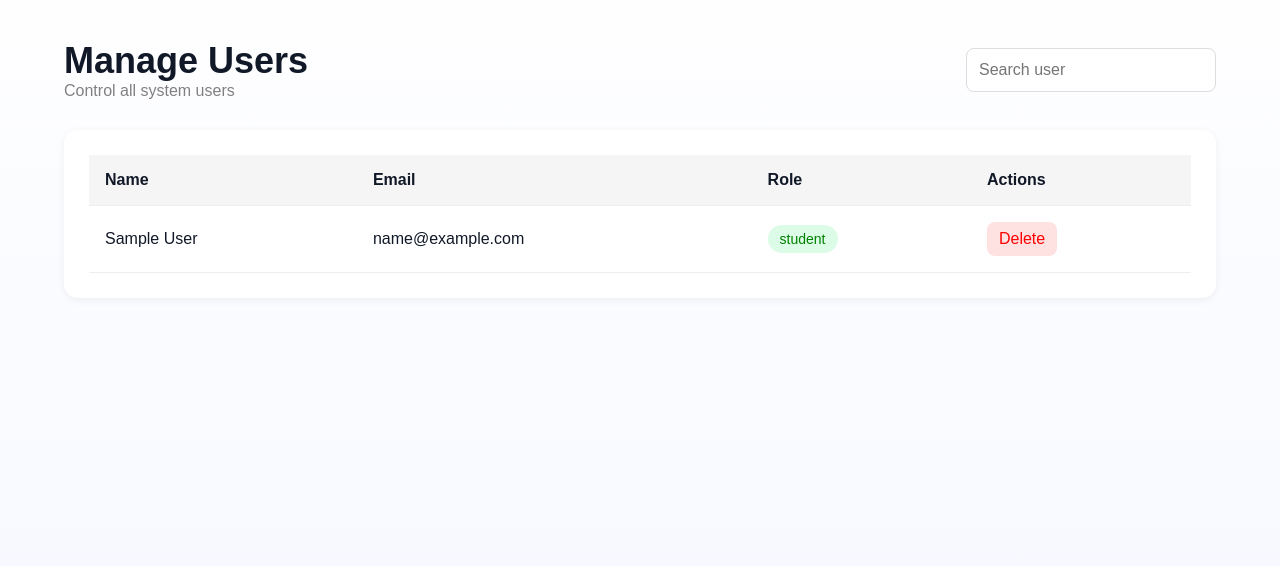
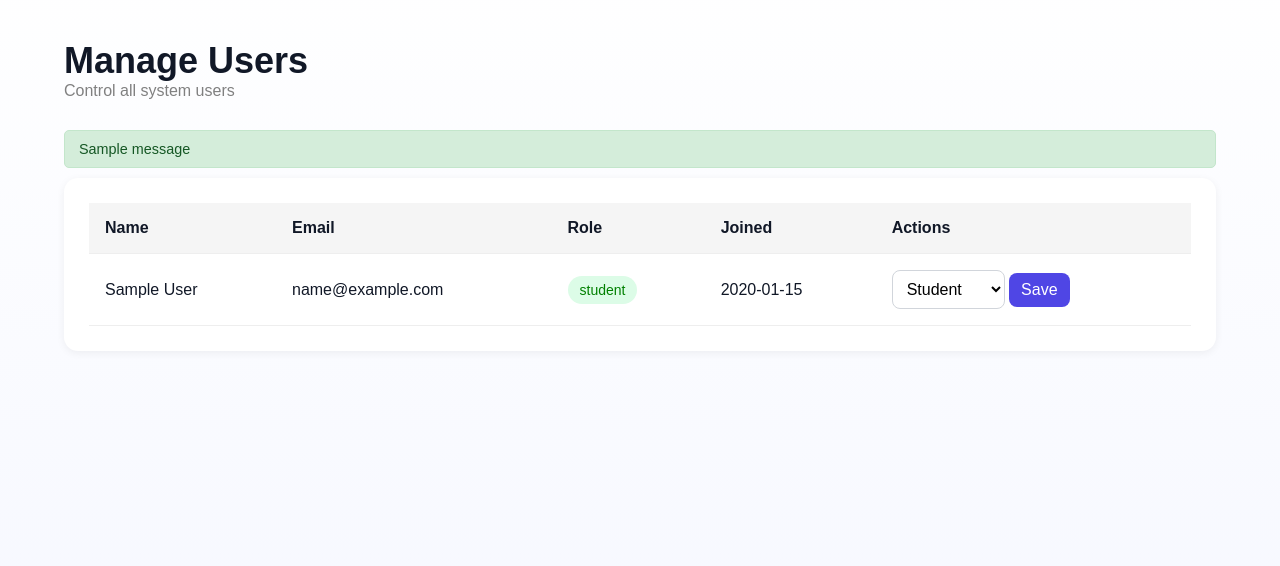
Before and after one commit to nishant-b-bit/AI39-C--Group-7-College_Event_Management_System, a Flask app: page /manage_users in a window 1280 px wide. Shown: the part 71-637 px from the top of the page. Run offline with Flask 3, Linux system fonts and the light colour scheme; the visitor is signed in with stand-in values (Sample User, id 1); tables that the repository leaves empty hold one stand-in row (values such as "Sample post"); one stand-in notice (Sample message) is shown.

Commit message:
updated the code

```diff
--- a/app/Templates/manage_users.html
+++ b/app/Templates/manage_users.html
@@ -1,78 +1,70 @@
 {% extends "common/base.html" %}
-
-{% block title %}
-Manage Users
-{% endblock %}
+{% block title %}Manage Users{% endblock %}
 
 {% block extra_css %}
-<link rel="stylesheet"
-href="{{ url_for('static',
-filename='css/manage_users.css') }}">
+<link rel="stylesheet" href="{{ url_for('static', filename='css/manage_users.css') }}">
 {% endblock %}
 
 {% block content %}
-
 <div class="users-container">
 
     <div class="page-header">
-
         <div>
             <h1>Manage Users</h1>
             <p>Control all system users</p>
         </div>
-
-        <input type="text"
-        placeholder="Search user">
-
     </div>
 
+    {% with messages = get_flashed_messages(with_categories=true) %}
+      {% for category, message in messages %}
+        <div class="alert alert-{{ category }}">{{ message }}</div>
+      {% endfor %}
+    {% endwith %}
+
     <div class="users-card">
-
         <table>
-
             <thead>
-
                 <tr>
                     <th>Name</th>
                     <th>Email</th>
                     <th>Role</th>
+                    <th>Joined</th>
                     <th>Actions</th>
                 </tr>
+            </thead>
+            <tbody>
+                {% for user in users %}
+                <tr>
+                    <td>{{ user.name }}</td>
+                    <td>{{ user.email }}</td>
+                    <td>
+                        <span class="role {{ user.role }}">{{ user.role }}</span>
+                    </td>
+                    <td>{{ user.created_at.strftime('%Y-%m-%d') if user.created_at else '-' }}</td>
+                    <td>
+                        <!-- Change role -->
+                        <form method="POST" action="{{ url_for('auth.change_user_role', user_id=user.id) }}" style="display:inline">
+                            <select name="role">
+                                <option value="student"   {% if user.role=='student'   %}selected{% endif %}>Student</option>
+                                <option value="organizer" {% if user.role=='organizer' %}selected{% endif %}>Organizer</option>
+                                <option value="admin"     {% if user.role=='admin'     %}selected{% endif %}>Admin</option>
+                            </select>
+                            <button type="submit" class="save-btn">Save</button>
+                        </form>
 
-            </thead>
-
-            <tbody>
-
-                {% for user in users %}
-
-                <tr>
-
-                    <td>{{ user.name }}</td>
-
-                    <td>{{ user.email }}</td>
-
-                    <td>
-                        <span class="role {{ user.role }}">
-                            {{ user.role }}
-                        </span>
+                        <!-- Delete user -->
+                        {% if user.id != session.user_id %}
+                        <form method="POST" action="{{ url_for('auth.delete_user', user_id=user.id) }}" style="display:inline"
+                              onsubmit="return confirm('Delete {{ user.name }}?')">
+                            <button type="submit" class="delete-btn">Delete</button>
+                        </form>
+                        {% endif %}
                     </td>
-
-                    <td>
-                        <button class="delete-btn">
-                            Delete
-                        </button>
-                    </td>
-
                 </tr>
-
                 {% endfor %}
-
             </tbody>
-
         </table>
-
     </div>
 
 </div>
-
 {% endblock %}
```
